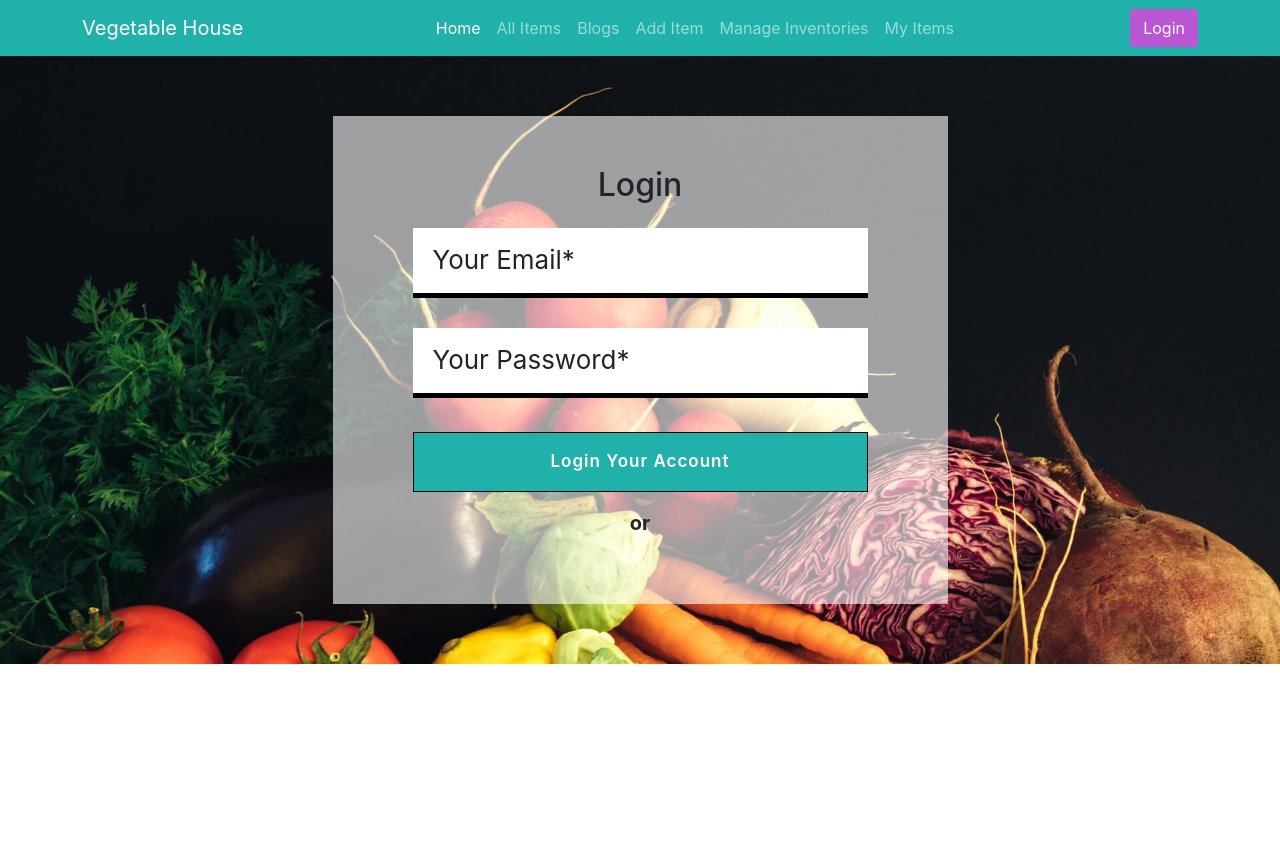
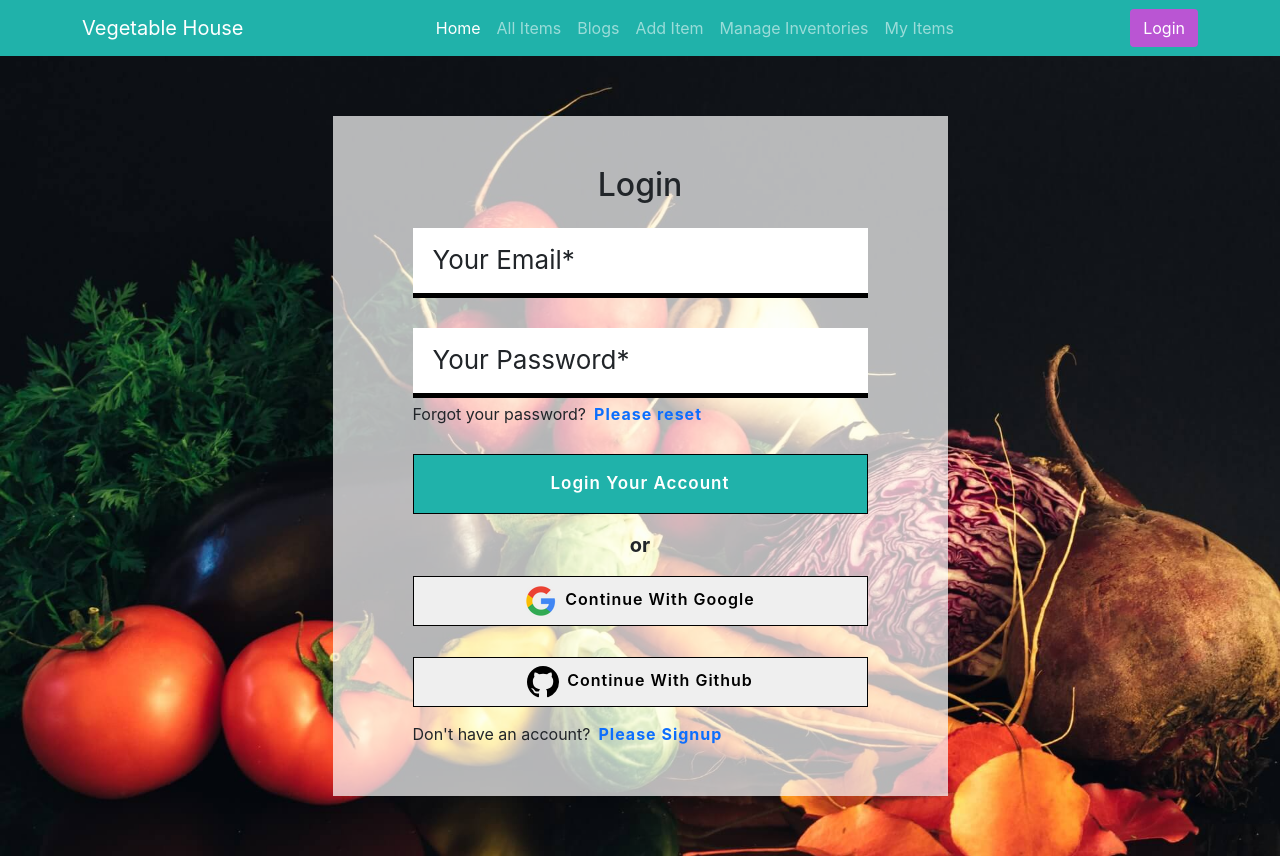
Before and after one commit to hnMurshed/warehouse-management-website-client, a React (Create React App) app: page /login in a window 1280 px wide. Before the commit the page ends 800 px from the top, so only its background shows below. Built offline with nearby package versions, Linux system fonts and the light colour scheme; no server answers.

Commit message:
social buttons added and google github signin method implemented

```diff
--- a/src/App.js
+++ b/src/App.js
@@ -7,8 +7,8 @@ import Inventory from './pages/Inventory/Inventory';
 import ManageInventories from './pages/ManageInvetories/ManageInventories';
 import AddItem from './pages/AddItem/AddItem';
 import { Toaster } from 'react-hot-toast';
-import Register from './pages/Reginster/Register';
-import Login from './pages/Login/Login';
+import Register from './pages/login-signup/Reginster/Register';
+import Login from './pages/login-signup/Login/Login';
 
 function App() {
   return (
--- a/src/pages/Login/Login.js
+++ b/src/pages/login-signup/Login/Login.js
@@ -1,5 +1,7 @@
 import React, { useState } from 'react';
-import registerBg from '../../images/register-bg.jpg';
+import { Link } from 'react-router-dom';
+import registerBg from '../../../images/register-bg.jpg';
+import SocialButtons from '../SocialButtons/SocialButtons';
 
 const style = {
     padding: '60px 0',
@@ -22,11 +24,15 @@ const Login = () => {
                             <input onClick={() => setEmailClicked(true)} onBlur={() => setEmailClicked(false)} type="email" name="email" id="email" />
                         </div>
                     </div>
-                    <div className="input-box border-normal">
+                    <div className="input-box border-normal mb-1">
                         <div className='w-100 relative'>
                             <label className={`${passClicked ? 'clicked' : 'noclicked'}`} htmlFor="password">Your Password*</label>
                             <input onClick={() => setPassClicked(true)} onBlur={() => setPassClicked(false)} type="password" name="password" id="password" />
                         </div>
+                    </div>
+                    <div className='mb-4'>
+                        <span className='me-2'>Forgot your password?</span>
+                        <span className='signinup-link text-primary' to='/register'>Please reset</span>
                     </div>
                     <div>
                         <input className='input-submit w-100 py-3 mt-1' type="submit" value="Login Your Account" />
@@ -35,6 +41,11 @@ const Login = () => {
                 <div className='text-center my-3'>
                     <span className='fs-5 fw-bold'>or</span>
                 </div>
+                <SocialButtons></SocialButtons>
+                <div>
+                    <span className='me-2'>Don't have an account?</span>
+                    <Link className='signinup-link text-primary' to='/register'>Please Signup</Link>
+                </div>
             </div>
         </div>
     );
--- a/src/pages/Reginster/Register.css
+++ b/src/pages/login-signup/Reginster/Register.css
@@ -1,5 +1,5 @@
 .register-box {
-    background-color: rgba(255, 255, 255, 0.6);
+    background-color: rgba(255, 255, 255, 0.7);
     width: 615px;
     padding: 50px 80px;
 }
@@ -33,7 +33,7 @@
 }
 .clicked {
     font-size: 18px;
-    transform: translateY(-15px);
+    transform: translateY(-10px);
 }
 .noclicked {
     font-size: 26px;
@@ -58,3 +58,12 @@
 .input-submit:hover {
     border-radius: 30px;
 }
+.signinup-link {
+    text-decoration: none;
+    font-weight: bold;
+    letter-spacing: 1px;
+    transition: 0.2s;
+}
+.signinup-link:hover {
+    text-decoration: underline;
+}
--- a/src/pages/Reginster/Register.js
+++ b/src/pages/login-signup/Reginster/Register.js
@@ -1,6 +1,8 @@
 import React, { useState } from 'react';
 import './Register.css';
-import registerBg from '../../images/register-bg.jpg';
+import registerBg from '../../../images/register-bg.jpg';
+import SocialButtons from '../SocialButtons/SocialButtons';
+import { Link } from 'react-router-dom';
 
 const style = {
     padding: '60px 0',
@@ -56,6 +58,11 @@ const Register = () => {
                 <div className='text-center my-3'>
                     <span className='fs-5 fw-bold'>or</span>
                 </div>
+                <SocialButtons></SocialButtons>
+                <div>
+                    <span className='me-2'>Already have an account?</span>
+                    <Link className='signinup-link text-primary' to='/login'>Please Signin</Link>
+                </div>
             </div>
         </div>
     );
--- /dev/null
+++ b/src/pages/login-signup/SocialButtons/SocialButtons.css
@@ -0,0 +1,10 @@
+.social-btn {
+    font-weight: 600;
+    letter-spacing: 1px;
+    border: 1px solid black;
+    margin-bottom: 15px;
+    transition: 0.2s;
+}
+.social-btn:hover {
+    border-radius: 30px;
+}
--- /dev/null
+++ b/src/pages/login-signup/SocialButtons/SocialButtons.js
@@ -0,0 +1,33 @@
+import React from 'react';
+import { useAuthState, useSignInWithGithub, useSignInWithGoogle } from 'react-firebase-hooks/auth';
+import auth from '../../../firebase.init';
+import googleLogo from '../../../images/icons/google-logo.png';
+import './SocialButtons.css';
+
+const SocialButtons = () => {
+    const [signInWithGithub, user1, loading1, error1] = useSignInWithGithub(auth);
+    const [signInWithGoogle, user2, loading2, error2] = useSignInWithGoogle(auth);
+
+    let errorMessage = '';
+    if (error1 || error2) {
+        errorMessage = <p className='text-danger'>{error1?.message || error2?.message}</p>
+        console.log(errorMessage);
+    }
+    return (
+        <div>
+            <button onClick={() => signInWithGoogle()} className='social-btn google w-100 py-2'>
+                <img className='me-2' src={googleLogo} alt="Google-logo" />
+                <span>Continue With Google</span>
+            </button>
+            <button onClick={() => signInWithGithub()} className='social-btn github mt-3 w-100 py-2'>
+                <svg className='me-2 octicon octicon-mark-github v-align-middle' height="32" aria-hidden="true" viewBox="0 0 16 16" version="1.1" width="32" data-view-component="true" fill='black'>
+                    <path fillRule="evenodd" d="M8 0C3.58 0 0 3.58 0 8c0 3.54 2.29 6.53 5.47 7.59.4.07.55-.17.55-.38 0-.19-.01-.82-.01-1.49-2.01.37-2.53-.49-2.69-.94-.09-.23-.48-.94-.82-1.13-.28-.15-.68-.52-.01-.53.63-.01 1.08.58 1.23.82.72 1.21 1.87.87 2.33.66.07-.52.28-.87.51-1.07-1.78-.2-3.64-.89-3.64-3.95 0-.87.31-1.59.82-2.15-.08-.2-.36-1.02.08-2.12 0 0 .67-.21 2.2.82.64-.18 1.32-.27 2-.27.68 0 1.36.09 2 .27 1.53-1.04 2.2-.82 2.2-.82.44 1.1.16 1.92.08 2.12.51.56.82 1.27.82 2.15 0 3.07-1.87 3.75-3.65 3.95.29.25.54.73.54 1.48 0 1.07-.01 1.93-.01 2.2 0 .21.15.46.55.38A8.013 8.013 0 0016 8c0-4.42-3.58-8-8-8z"></path>
+                </svg>
+                <span>Continue With Github</span>
+            </button>
+            {errorMessage}
+        </div>
+    );
+};
+
+export default SocialButtons;
```
Also changed, not shown: src/images/icons/google-logo.png (added).
